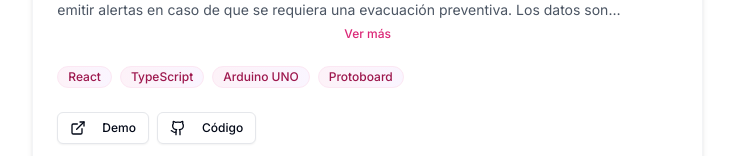
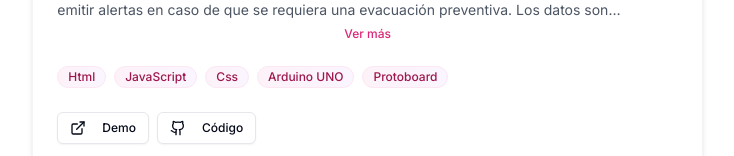
Before and after one commit to AlexaGenar/mi-portafolio, a Next.js app: page /projects in a window 1280 px wide. Shown: the part 1681-1837 px from the top of the page, without its empty margins (529-1263 px from the left). Built offline with nearby package versions, Linux system fonts and the light colour scheme.

Commit message:
style: projects

```diff
--- a/src/app/projects/page.tsx
+++ b/src/app/projects/page.tsx
@@ -198,9 +198,9 @@ export default function ProjectsPage() {
                          </>
                          }
                   image="/arq.png"
-                  technologies={["React", "TypeScript", "Arduino UNO ", "Protoboard"]}
+                  technologies={["Html", "JavaScript","Css",  "Arduino UNO ", "Protoboard"]}
                   demoUrl="https://joseabh.github.io/AppAlertaRio/"
-                  repoUrl="https://github.com/usuario/proyecto"
+                  repoUrl="https://github.com/JoseABH/AppAlertaRio"
                 />
               </motion.div>
             </div>
```
